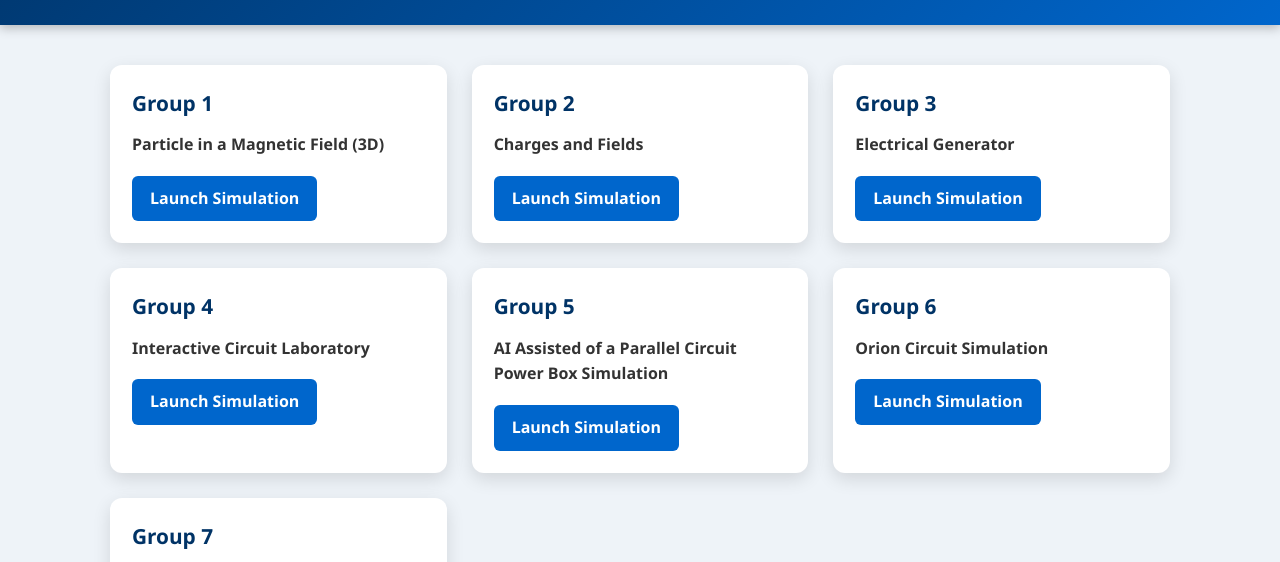
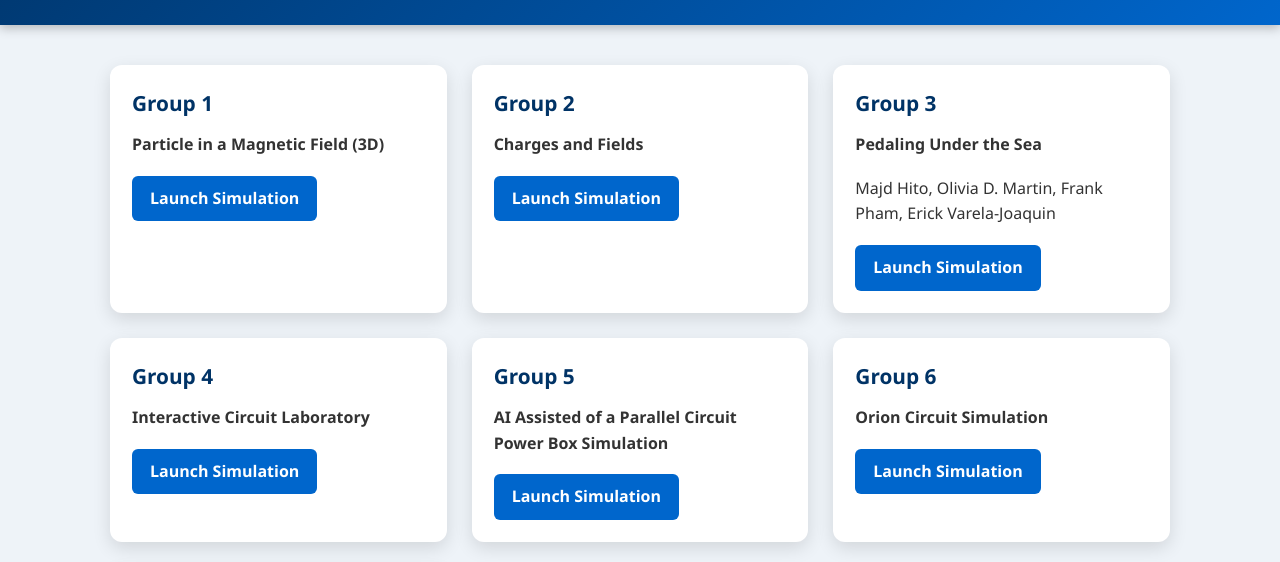
Before and after one commit to mzoughi/STSIMS, a plain HTML site: page PH2SM26/index.html in a window 1280 px wide. Shown: the part 192-754 px from the top of the page. Drawn offline with Linux system fonts and the light colour scheme.

Commit message:
Update Group 3 project title and team members

```diff
--- a/PH2SM26/index.html
+++ b/PH2SM26/index.html
@@ -140,7 +140,8 @@ Launch Simulation
 
 <div class="card">
 <h2>Group 3</h2>
-<p><strong>Electrical Generator</strong></p>
+<p><strong>Pedaling Under the Sea</strong></p>
+<p>Majd Hito, Olivia D. Martin, Frank Pham, Erick Varela-Joaquin</p>
 <a class="button"
 href="PedalingUndertheSea.html"
 target="_blank">
```
